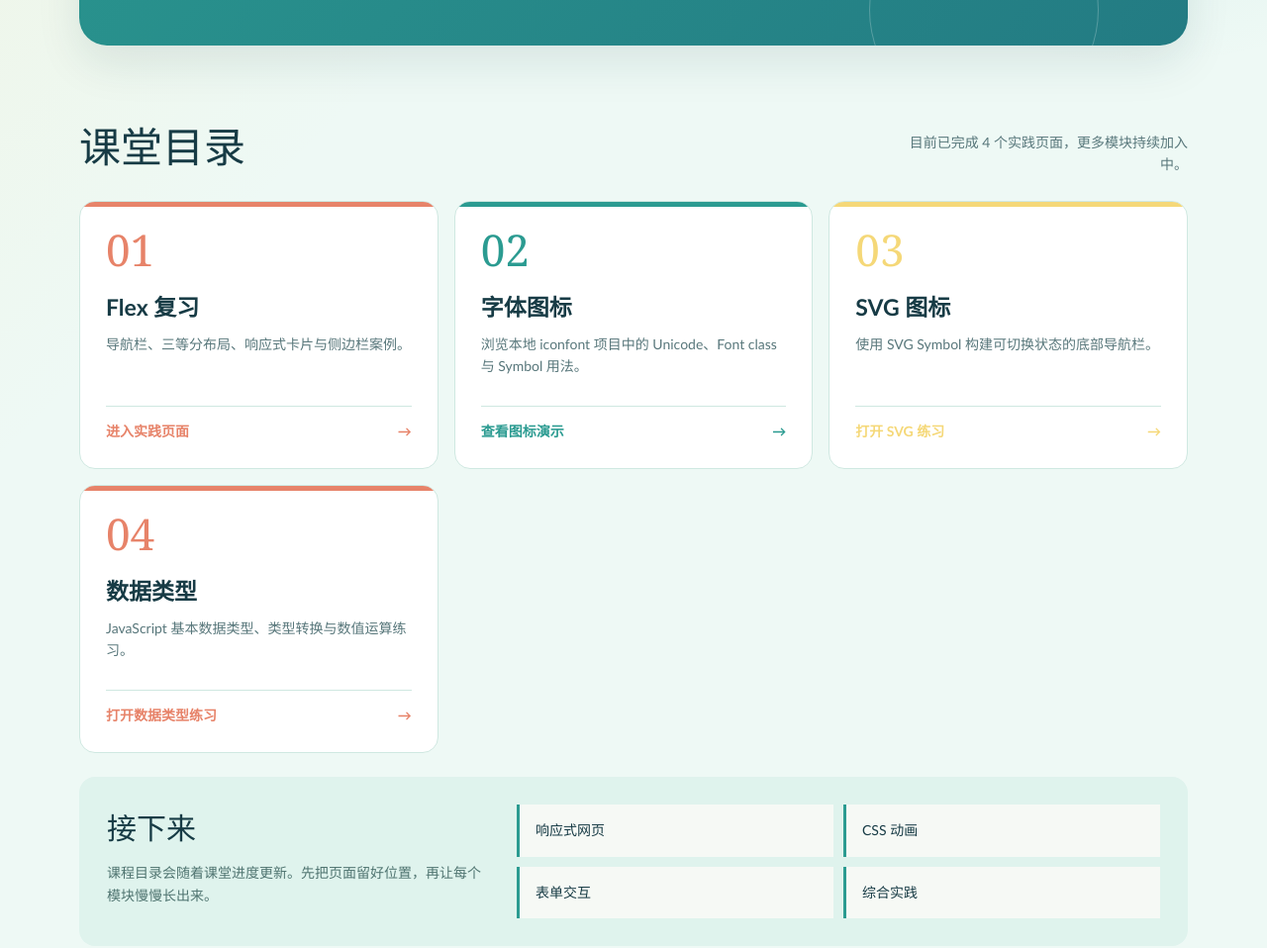
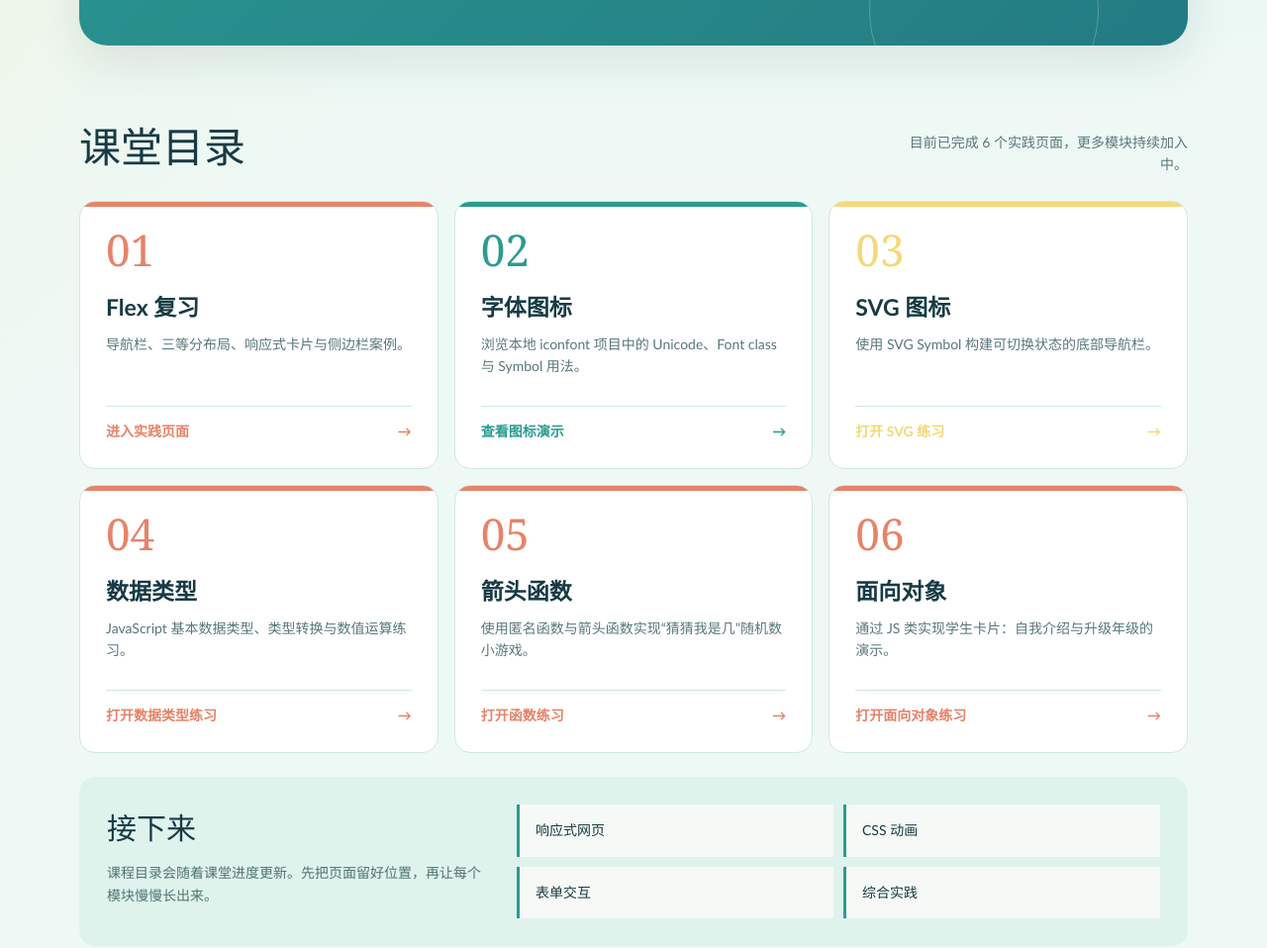
Before and after one commit to 8zz955/zyt225, a plain HTML site: page index.html in a window 1280 px wide. Shown: the part 608-1566 px from the top of the page at 99% size. Drawn offline with Linux system fonts and the light colour scheme.

Commit message:
1
Signed-off-by: 朱zz <3501136110@qq.com>

```diff
--- a/index.html
+++ b/index.html
@@ -404,7 +404,7 @@
         <section id="directory" aria-labelledby="directory-title">
             <div class="section-heading">
                 <h2 id="directory-title">课堂目录</h2>
-                <p>目前已完成 4 个实践页面，更多模块持续加入中。</p>
+                <p>目前已完成 6 个实践页面，更多模块持续加入中。</p>
             </div>
 
             <div class="directory">
@@ -443,6 +443,24 @@
                     </div>
                     <span class="card-action">打开数据类型练习 <span aria-hidden="true">→</span></span>
                 </a>
+
+                <a class="lesson-card" href="function005.html">
+                    <div>
+                        <div class="card-number">05</div>
+                        <h3>箭头函数</h3>
+                        <p>使用匿名函数与箭头函数实现“猜猜我是几”随机数小游戏。</p>
+                    </div>
+                    <span class="card-action">打开函数练习 <span aria-hidden="true">→</span></span>
+                </a>
+
+                <a class="lesson-card" href="JS_boj_apply.html">
+                    <div>
+                        <div class="card-number">06</div>
+                        <h3>面向对象</h3>
+                        <p>通过 JS 类实现学生卡片：自我介绍与升级年级的演示。</p>
+                    </div>
+                    <span class="card-action">打开面向对象练习 <span aria-hidden="true">→</span></span>
+                </a>
             </div>
         </section>
 
```
